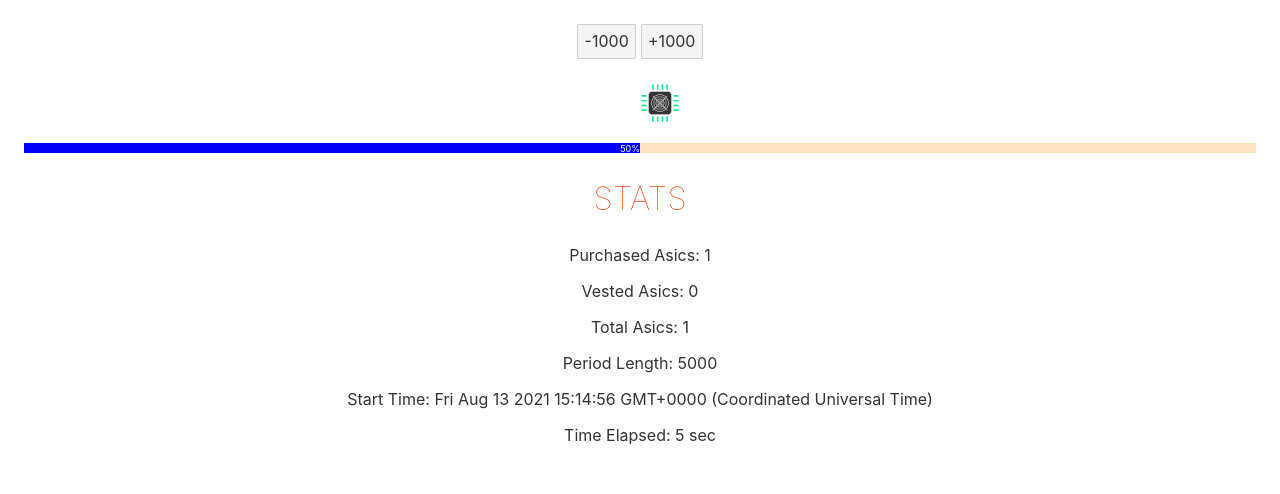
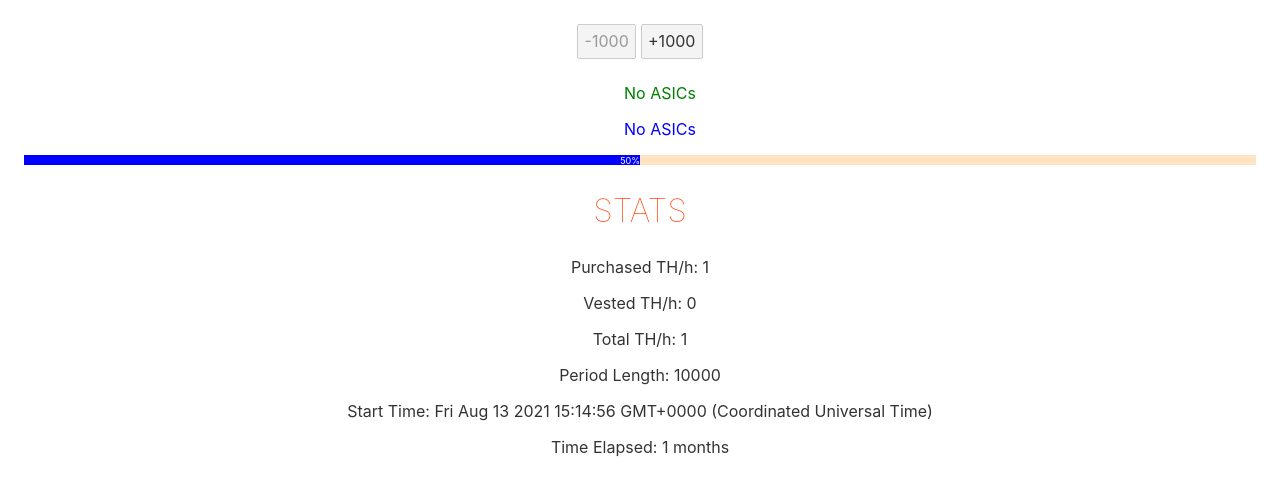
Before and after one commit to esaounkine/cloudmining-demo, a Svelte app: page / in a window 1280 px wide. Shown: the top 494 px of the page. Built offline with nearby package versions, Linux system fonts and the light colour scheme; the HTML template or start-up script is replaced by a standard one.

Commit message:
Split the thh and asic abstractions

```diff
--- a/src/components/control/BuyBtn.svelte
+++ b/src/components/control/BuyBtn.svelte
@@ -1,11 +1,8 @@
 <script lang="ts">
-import { updateTotalAsics } from "../../state/reducers";
-
   import { state } from "../../state/state";
 
   const increase = () => {
-    $state.thh.purchased += 1;
-    $state = updateTotalAsics($state);
+    $state.thh.purchased += 1000;
   };
 </script>
 
--- a/src/components/control/ReleaseBtn.svelte
+++ b/src/components/control/ReleaseBtn.svelte
@@ -1,16 +1,13 @@
 <script lang="ts">
-  import { updateTotalAsics } from "../../state/reducers";
-
   import { state } from "../../state/state";
 
-  const isDecreaseAllowed = () => {
-    return $state.thh.purchased > 0;
+  const isDecreaseAllowed = (by: number) => {
+    return $state.thh.purchased >= by;
   };
 
   const decrease = () => {
-    $state.thh.purchased = isDecreaseAllowed() ? $state.thh.purchased - 1 : 0;
-    $state = updateTotalAsics($state);
+    $state.thh.purchased = isDecreaseAllowed(1000) ? $state.thh.purchased - 1000 : 0;
   };
 </script>
 
-<button on:click={decrease} disabled={!isDecreaseAllowed()}>-1000</button>
+<button on:click={decrease} disabled={!isDecreaseAllowed(1000)}>-1000</button>
--- a/src/components/farm/Farm.svelte
+++ b/src/components/farm/Farm.svelte
@@ -1,24 +1,43 @@
 <script lang="ts">
   import { state } from "../../state/state";
+
+  const THH_PER_ASIC = 1000;
+
+  const thhToAsics = (thh: number): number => {
+    return Math.floor(thh / THH_PER_ASIC);
+  };
+
+  $: asics = {
+    purchased: thhToAsics($state.thh.purchased),
+    vested: thhToAsics($state.thh.vested),
+  };
 </script>
 
 <div class="farm purchased">
   <ul>
-    {#each Array($state.thh.purchased) as _, i}
+    {#if asics.purchased === 0}
+      No ASICs
+    {:else}
+      {#each Array(asics.purchased) as _, i}
         <li>
           <img src="img/asic-purchased.png" alt="Purchased" />
         </li>
       {/each}
+    {/if}
   </ul>
 </div>
 
 <div class="farm vested">
   <ul>
-    {#each Array($state.thh.vested) as _, i}
+    {#if asics.vested === 0}
+      No ASICs
+    {:else}
+      {#each Array(asics.vested) as _, i}
         <li>
           <img src="img/asic-vested.png" alt="Vested" />
         </li>
       {/each}
+    {/if}
   </ul>
 </div>
 
@@ -35,8 +54,8 @@
   ul > li {
     display: inline-block;
     /* You can also add some margins here to make it look prettier */
-    zoom:1;
-    *display:inline;
+    zoom: 1;
+    *display: inline;
     /* this fix is needed for IE7- */
   }
 </style>
--- a/src/components/period/Period.svelte
+++ b/src/components/period/Period.svelte
@@ -1,9 +1,7 @@
 <script lang="ts">
-import { VESTING_PERIOD } from "../../state/reducers";
-
   import { state } from "../../state/state";
 
-  $: progress = Math.round(($state.timeElapsed % VESTING_PERIOD) / VESTING_PERIOD * 100);
+  $: progress = Math.round(($state.timeElapsed % $state.periodLength) / $state.periodLength * 100);
 </script>
 
 <!-- <pie class={} /> -->
--- a/src/components/stats/Stats.svelte
+++ b/src/components/stats/Stats.svelte
@@ -4,12 +4,12 @@
 </script>
 
 <h2>Stats</h2>
-<p>Purchased Asics: {$state.thh.purchased}</p>
-<p>Vested Asics: {$state.thh.vested}</p>
-<p>Total Asics: {$state.thh.total}</p>
+<p>Purchased TH/h: {$state.thh.purchased}</p>
+<p>Vested TH/h: {$state.thh.vested}</p>
+<p>Total TH/h: {$state.thh.purchased + $state.thh.vested}</p>
 <p>Period Length: {$state.periodLength}</p>
 <p>Start Time: {$state.startTime}</p>
-<p>Time Elapsed: {formatTime($state.timeElapsed)}</p>
+<p>Time Elapsed: {formatTime($state.timeElapsed, $state.periodLength)}</p>
 
 <style>
   h2 {
--- a/src/global.d.ts
+++ b/src/global.d.ts
@@ -10,4 +10,5 @@ interface State {
   timeElapsed: number;
   periods: number;
   periodLength: number;
+  lastVest: Date;
 }
--- a/src/shared/util.ts
+++ b/src/shared/util.ts
@@ -1,11 +1,3 @@
-export const formatTime = (ms: number) => {
-  if (ms < 1000) {
-    return `${ms} ms`;
-  } else if (ms < 60000) {
-    return `${Math.round(ms / 1000)} sec`;
-  } else if (ms < 60 * 60 * 1000) {
-    return `${Math.round(ms / 1000 / 60)} min`;
-  } else {
-    return `${Math.round(ms / 1000 / 60 / 60)} h`;
-  }
+export const formatTime = (ms: number, periodLength: number) => {
+  return Math.round(ms / periodLength) + " months";
 };
--- a/src/state/reducers.ts
+++ b/src/state/reducers.ts
@@ -1,18 +1,14 @@
-export const VESTING_PERIOD = 10000;
-
-export const updateTotalAsics = (state: State) => {
-  state.thh.total = state.thh.purchased + state.thh.vested;
-  return state;
-};
-
-const reinvestToBuyAsics = (state: State) => {
-  state.periods = Math.round(state.timeElapsed / VESTING_PERIOD);
+const vest = (state: State) => {
+  state.periods = Math.round(state.timeElapsed / state.periodLength);
   state.thh.vested = state.periods;
-  updateTotalAsics(state);
+  state.lastVest = new Date();
 };
 
 export const reduce = (state: State): State => {
-  reinvestToBuyAsics(state);
   state.timeElapsed = Date.now() - state.startTime.getTime();
+  const timeSinceLastVest = Date.now() - state.lastVest.getTime();
+  if(timeSinceLastVest >= state.periodLength) {
+    vest(state);
+  }
   return state;
 };
--- a/src/state/state.ts
+++ b/src/state/state.ts
@@ -7,7 +7,8 @@ export const state: Writable<State> = writable({
     total: 1,
   },
   startTime: new Date(),
+  lastVest: new Date(),
   timeElapsed: 0,
   periods: 0,
-  periodLength: 5000,
+  periodLength: 10000,
 });
```
Lines whose indentation alone changed are shown as unchanged.
